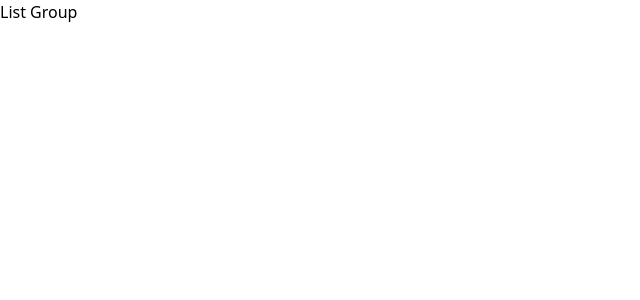
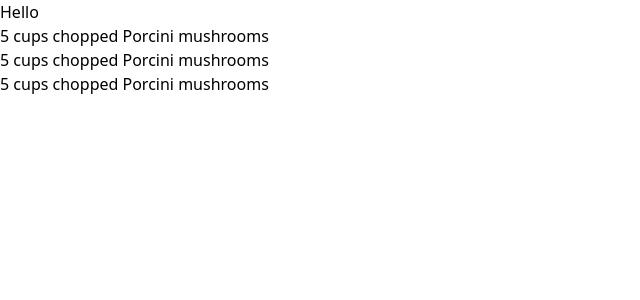
Before and after one commit to ushanwk/React-Self-Learning-Room, a React (Vite) app: page / in a window 1280 px wide. Shown: the top 300 px of the page, without its empty margins (0-640 px from the left). Built offline with nearby package versions, Linux system fonts and the light colour scheme.

Commit message:
list group

```diff
--- a/src/components/ListGroup.tsx
+++ b/src/components/ListGroup.tsx
@@ -1,6 +1,20 @@
+import {Fragment} from "react";
+
 function ListGroup(){
+
+    const animals = [
+        'Dog', 'Cat', 'Parrot'
+    ];
+
     return (
-        <h1>List Group</h1>
+        <Fragment>
+            <h1>Hello</h1>
+            <ul className="list-inside">
+                <li>5 cups chopped Porcini mushrooms</li>
+                <li>5 cups chopped Porcini mushrooms</li>
+                <li>5 cups chopped Porcini mushrooms</li>
+            </ul>
+        </Fragment>
     );
 }
 
```
